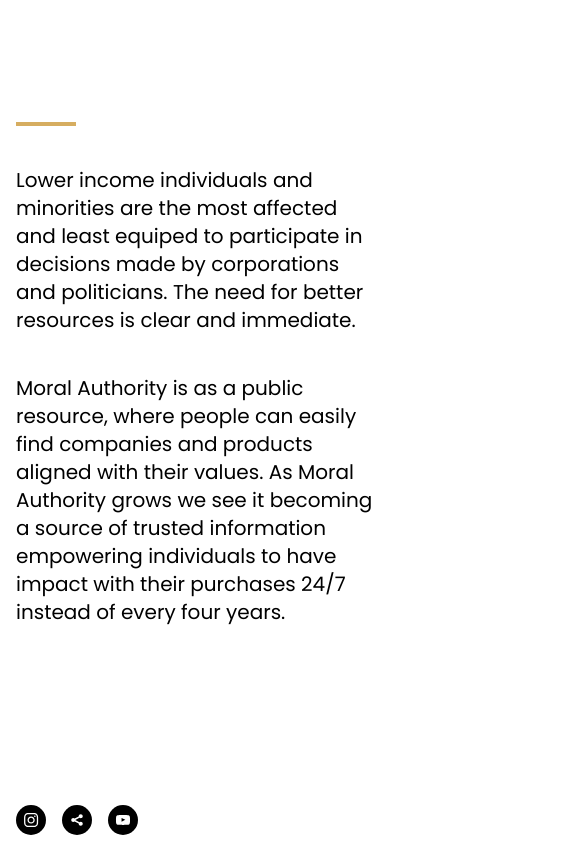
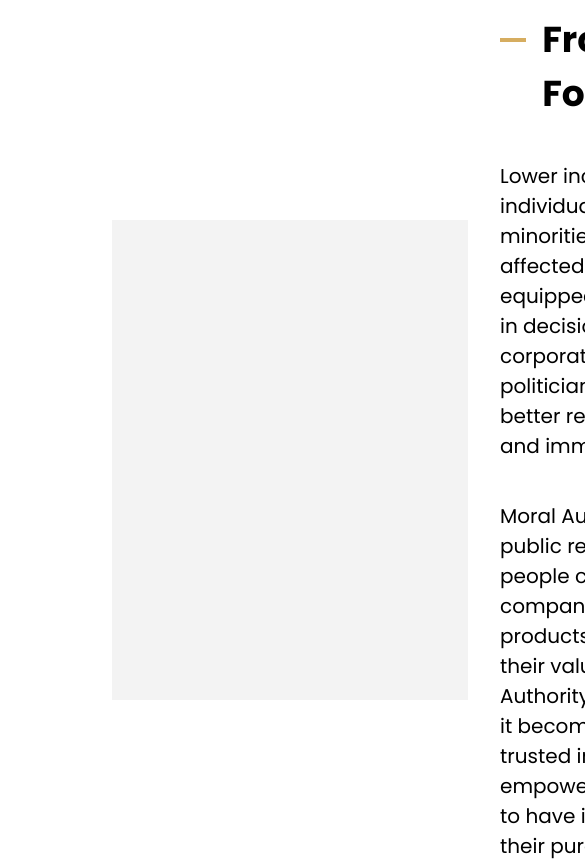
Before and after one commit to Moral-Authority/frontend, a React (Vite) app: page / in a window 390 px wide. Shown: the part 760-1621 px from the top of the page, 585 px wide, since content can reach past the window. Built offline with nearby package versions, Linux system fonts and the light colour scheme; what react-relay would draw is missing.

Commit message:
fixed social icons & founder message css

```diff
--- a/src/components/Footer.css
+++ b/src/components/Footer.css
@@ -6,6 +6,28 @@
   background-color: #2a292d;
   color: white;
   text-align: center;
+}
+
+.footer-container {
+  display: flex;
+  flex-direction: column;
+  justify-content: center;
+  align-items: center;
+  width: 100%;
+  height: 74px;
+  background-color: black;
+  color: white;
+}
+
+.icons-container {
+  display: flex;
+  justify-content: center;
+  align-items: center;
+}
+
+.homepage-icon {
+  margin: 0 10px; /* Horizontal spacing */
+  /* Additional styling for icons if needed */
 }
 
 img {
--- a/src/components/Footer.jsx
+++ b/src/components/Footer.jsx
@@ -1,7 +1,29 @@
 import "./Footer.css";
+import { CurrencyDollarIcon } from "@heroicons/react/24/solid";
+import { SocialIcon } from "react-social-icons";
 
 const Footer = () => {
-  return <div className="w-full h-[74px] bg-black"></div>;
+  return (
+    <div className="footer-container">
+      <div className="icons-container">
+        <SocialIcon
+          url="https://www.instagram.com/"
+          target="_blank"
+          rel="noopener noreferrer"
+          className="homepage-icon"
+          bgColor="white"
+          style={{ width: "30px", height: "30px" }}
+        />
+        <SocialIcon
+          url="https://youtube.com"
+          className="homepage-icon"
+          bgColor="white"
+          style={{ width: "30px", height: "30px" }}
+        />
+        {/* <p>info@moralauthority.co</p> */}
+      </div>
+    </div>
+  );
 };
 
 export default Footer;
--- a/src/components/LandingPageSections/SecondSection.jsx
+++ b/src/components/LandingPageSections/SecondSection.jsx
@@ -1,28 +1,28 @@
 import React from "react";
+import "./secondSection.css";
 import { CurrencyDollarIcon } from "@heroicons/react/24/solid";
 import { SocialIcon } from "react-social-icons";
-import ToriSav from "images/sav&tori.png";
 const SecondSection = () => {
   return (
-    <div className="h-auto lg:h-screen flex items-center bg-white px-4 py-8 sm:px-8 sm:py-12 lg:py-12 lg:px-36">
-      <div className="hidden lg:flex items-center ">
-        {/* <img className="w-[459px] h-[493px]" src={ToriSav} alt="" /> */}
-        <div className="w-[356px] h-[480px] -ml-8 bg-[#F3F3F3]"></div>
+    <div className="second-section-container">
+      <div className="image-container">
+        {/* <img className="founder-image"  alt="text" /> */}
+        <div className="placeholder-image"></div>
       </div>
-      <div className="">
-        <div className="flex items-center space-x-4">
-          <div className="w-[60px] border-[2px] border-[#D6AD60]"></div>
-          {/* <h1 className="text-2xl sm:text-3xl lg:text-4xl font-semibold capitalize">
-            Message From the Founders
-          </h1> */}
+      <div>
+        <div className="title-container">
+          <div className="founder-message-divider"></div>
+          <h1 className="founder-message-title">
+            Message From the Founder
+          </h1>
         </div>
-        <div className="">
-          <p className="text-xl my-10">
+        <div>
+          <p className="founder-message-paragraph">
             Lower income individuals and minorities are the most affected and
-            least equiped to participate in decisions made by corporations and
+            least equipped to participate in decisions made by corporations and
             politicians. The need for better resources is clear and immediate.
           </p>
-          <p className="text-xl my-10">
+          <p className="founder-message-paragraph">
             Moral Authority is as a public resource, where people can easily
             find companies and products aligned with their values. As Moral
             Authority grows we see it becoming a source of trusted information
@@ -30,32 +30,8 @@
             instead of every four years.
           </p>
         </div>
-        <div className="flex items-center space-x-4">
-          <SocialIcon
-            url="https://www.instagram.com/"
-            target="_blank"
-            rel="noopener noreferrer"
-            className="homepage-icon"
-            bgColor="black"
-            style={{ width: "30px", height: "30px" }}
-          />
-          <SocialIcon
-            url=""
-            target="_blank"
-            rel="noopener noreferrer"
-            className="homepage-icon"
-            bgColor="black"
-            style={{ width: "30px", height: "30px" }}
-          />
-          <SocialIcon
-            url="https://youtube.com"
-            className="homepage-icon"
-            bgColor="black"
-            style={{ width: "30px", height: "30px" }}
-          />
-        </div>
-        <div className="flex space-x-5">
-          {/* <button className="text-black border border-black bg-white w-[158px] h-[46px] text-center">
+        <div className="button-container">
+          {/* <button className="more-about-us-button">
             More About Us
           </button> */}
         </div>
--- /dev/null
+++ b/src/components/LandingPageSections/secondSection.css
@@ -0,0 +1,53 @@
+.second-section-container {
+    height: auto;
+    min-height: 100vh; /* lg:h-screen */
+    display: flex;
+    align-items: center;
+    background-color: white;
+    padding: 2rem 1rem; /* px-4 py-8 */
+    padding: 3rem 9rem; /* lg:py-12 lg:px-36 */
+  }
+
+  .image-container {
+    display: flex; /* Adjusted to flex */
+    align-items: center;
+  }
+
+  .placeholder-image {
+    width: 356px;
+    height: 480px;
+    margin-left: -2rem; /* -ml-8 */
+    margin-right: 2rem;
+    background-color: #F3F3F3;
+  }
+
+  .title-container {
+    display: flex;
+    align-items: center;
+    gap: 1rem; /* space-x-4 */
+  }
+
+  .founder-message-divider {
+    width: 60px;
+    border: 2px solid #D6AD60;
+  }
+
+  .founder-message-title {
+    font-size: 1.5rem; /* text-2xl */
+    font-size: 1.875rem; /* sm:text-3xl */
+    font-size: 2.25rem; /* lg:text-4xl */
+    font-weight: 600; /* font-semibold */
+    text-transform: capitalize;
+  }
+
+  .founder-message-paragraph {
+    font-size: 1.25rem; /* text-xl */
+    margin: 2.5rem 0; /* my-10 */
+  }
+
+  .button-container {
+    display: flex;
+    gap: 1.25rem; /* space-x-5 */
+  }
+
+  /* Add more classes as needed */
--- a/src/components/Navbar/MainNav.jsx
+++ b/src/components/Navbar/MainNav.jsx
@@ -19,7 +19,6 @@
         <Link to="/">
           <h1 className="text-2xl lg:text-3xl font-bold">
             <img className="w-[] h-[80px]" src={Logo} alt="" />
-            {/* Logo<span className="text-[#D6AD60]">.</span> */}
           </h1>
         </Link>
         <div className="hidden lg:inline-flex py-1 space-x-2 items-center border-b border-b-black">
--- a/src/index.css
+++ b/src/index.css
@@ -167,9 +167,9 @@
     }
 
     .bg-black{
-        background-color: black;
-        border: 2px solid #101010;
-        color: #B4B5B5;
+        background-color: #535353;
+        border: 2px solid #535353;
+        color: #fff;
 
     }
 
```
